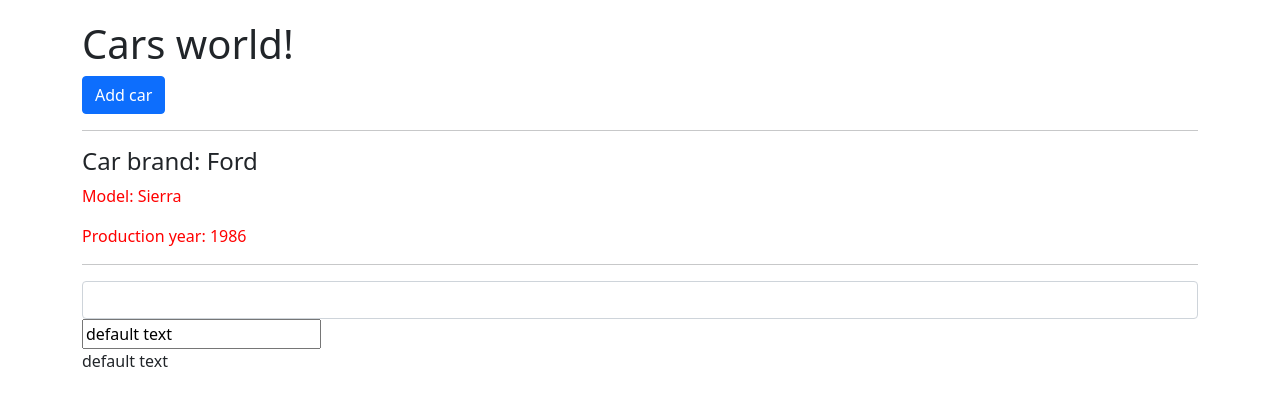
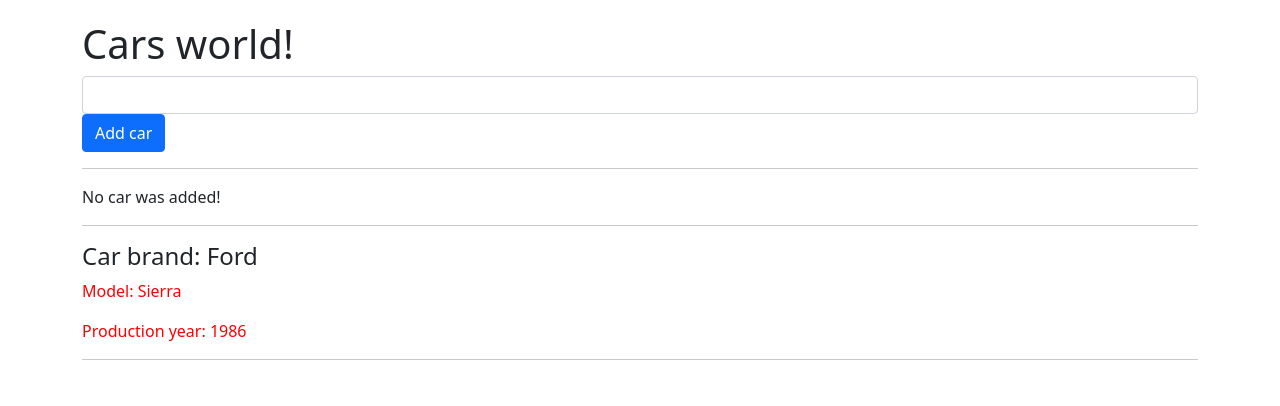
Before and after one commit to Meelenych/learningAng, an Angular app: page / in a window 1280 px wide. Shown: the top 406 px of the page. Built offline with nearby package versions, Linux system fonts and the light colour scheme.

Commit message:
*ngIf else

```diff
--- a/src/app/cars/cars.component.html
+++ b/src/app/cars/cars.component.html
@@ -4,8 +4,22 @@
 <!-- [disabled] - в кв. скобках означаает, что он связан с переменной  -->
 
 <!-- <button class="btn btn-primary" disabled="{{ !canAddCar }}">Add car</button> или так -->
+
+<input type="text" class="form-control" [(ngModel)]="carName" />
+
 <button class="btn btn-primary" (click)="addCar()">Add car</button>
-<p>{{ addCarStatus }}</p>
+<!-- <p>{{ addCarStatus }}</p> -->
+<hr />
+
+<!-- <p *ngIf="!addCarStatus">No car was added!</p>
+<p *ngIf="addCarStatus">Car was added!</p> -->
+
+<p *ngIf="!addCarStatus; else successStatus">No car was added!</p>
+
+<ng-template #successStatus>
+  <p>Car was added!</p>
+</ng-template>
+
 <hr />
 <div class="app-car"></div>
 <hr />
@@ -24,10 +38,9 @@
 <input type="text" class="form-control" (input)="onKeyUp($event)" />
 <p>{{ inputText }}</p> -->
 
-<input type="text" class="form-control" (keyup.enter)="onKeyUp($event)" />
+<!-- <input type="text" class="form-control" (keyup.enter)="onKeyUp($event)" />
+<input type="text" class="form-contcrol" [(ngModel)]="inputText" />
+<p>{{ inputText }}</p> -->
 
-<input type="text" class="form-contcrol" [(ngModel)]="inputText" />
-
-<p>{{ inputText }}</p>
 <!-- [] - использование данных из шаблона в компонент  one-way binding -->
 <!-- () - использование данных из компонента в шаблон one-way binding -->
--- a/src/app/cars/cars.component.ts
+++ b/src/app/cars/cars.component.ts
@@ -16,14 +16,18 @@
   //   }, 4000)
   // }
 
-  addCarStatus = '';
-  inputText = 'default text'
+  // addCarStatus = '';
+  // inputText = 'default text'
+
+  carName = '';
+  addCarStatus = false;
 
   constructor() {
   }
 
   addCar() {
-    this.addCarStatus = 'Car was added!'
+    // this.addCarStatus = 'Car was added!'
+    this.addCarStatus = true;
   }
 
   // onKeyUp(event: Event): void {
@@ -44,7 +48,7 @@
   // }
 
 
-  onKeyUp(event: any) {
-    this.inputText = (<HTMLInputElement>event.target).value
-  }
+  // onKeyUp(event: any) {
+  //   this.inputText = (<HTMLInputElement>event.target).value
+  // }
 }
```
